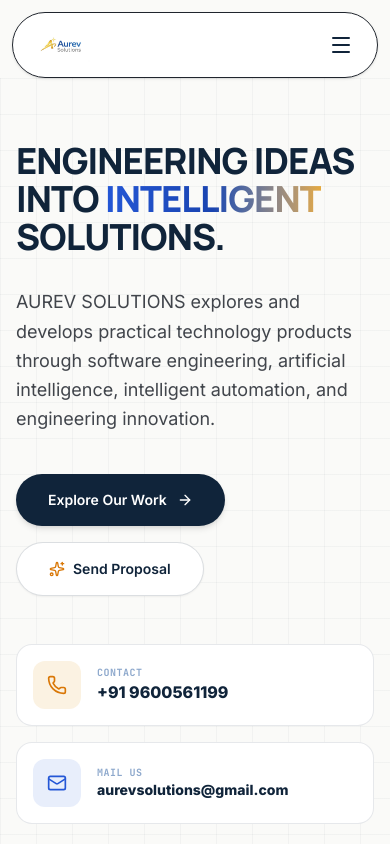
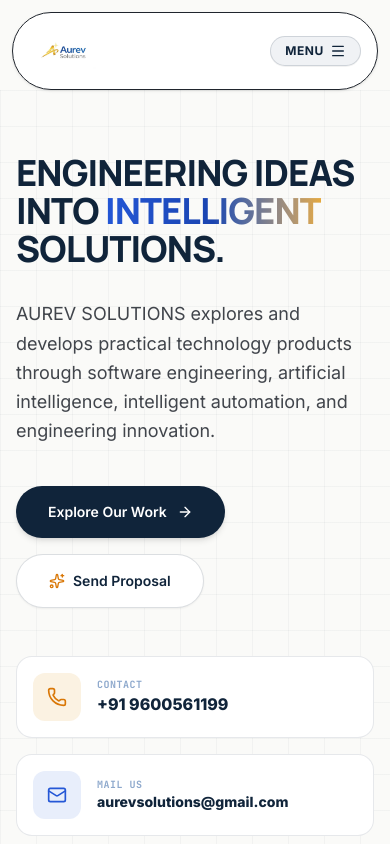
Before and after one commit to Vishnu1799/AUREV-SOLUTIONS, a Next.js app: page / in a window 390 px wide. Shown: the top 844 px of the page. Built offline with nearby package versions, Linux system fonts and the light colour scheme.

Commit message:
fix(ui): increase logo size and add 'Menu' text label to mobile toggle

```diff
--- a/components/layout/Navbar.tsx
+++ b/components/layout/Navbar.tsx
@@ -92,22 +92,27 @@ export function Navbar() {
             </Link>
           </div>
 
-          {/* Mobile Hamburger Button */}
+          {/* Mobile Menu Button with Word Label */}
           <button
             type="button"
             onClick={() => setMobileMenuOpen(!mobileMenuOpen)}
-            className="md:hidden p-2 rounded-full text-[#10243A] hover:bg-black/5 transition-colors"
+            className="md:hidden inline-flex items-center gap-1.5 px-3.5 py-1.5 rounded-full border border-[#10243A]/15 bg-[#F0F2F5] text-[#10243A] hover:bg-black/5 active:scale-95 transition-all text-xs font-bold uppercase tracking-wider shadow-2xs"
             aria-label={mobileMenuOpen ? "Close navigation menu" : "Open navigation menu"}
             aria-expanded={mobileMenuOpen}
           >
-            {mobileMenuOpen ? <X className="w-6 h-6" /> : <Menu className="w-6 h-6" />}
+            <span>{mobileMenuOpen ? "Close" : "Menu"}</span>
+            {mobileMenuOpen ? (
+              <X className="w-4 h-4 text-[#2457D6]" />
+            ) : (
+              <Menu className="w-4 h-4 text-[#10243A]" />
+            )}
           </button>
         </div>
       </div>
 
       {/* Mobile Navigation Drawer */}
       {mobileMenuOpen && (
-        <div className="md:hidden fixed inset-x-4 top-20 bg-white border border-[#10243A]/10 rounded-3xl p-6 shadow-2xl z-50 animate-in fade-in slide-in-from-top-3 duration-200 space-y-4">
+        <div className="md:hidden fixed inset-x-4 top-[84px] bg-white border border-[#10243A]/10 rounded-3xl p-6 shadow-2xl z-50 animate-in fade-in slide-in-from-top-3 duration-200 space-y-4">
           <nav className="flex flex-col gap-2">
             {NAV_LINKS.map((link) => {
               const isActive =
--- a/components/ui/Logo.tsx
+++ b/components/ui/Logo.tsx
@@ -16,16 +16,16 @@ export function Logo({ className = "", isDark = false }: LogoProps) {
       <div
         className={`relative transition-transform duration-300 group-hover:scale-105 ${
           isDark
-            ? "bg-white px-3.5 py-1.5 rounded-2xl shadow-sm border border-white/20 inline-flex items-center"
-            : "inline-flex items-center"
+            ? "bg-white px-4 py-2 rounded-2xl shadow-sm border border-white/20 inline-flex items-center"
+            : "inline-flex items-center py-1"
         }`}
       >
         <Image
           src="/aurev-logo.jpg"
           alt="AUREV SOLUTIONS"
-          width={260}
-          height={70}
-          className={`h-11 sm:h-13 md:h-14 w-auto object-contain transition-all ${
+          width={320}
+          height={90}
+          className={`h-12 sm:h-14 md:h-16 w-auto object-contain transition-all ${
             !isDark ? "mix-blend-multiply" : ""
           }`}
           priority
```
